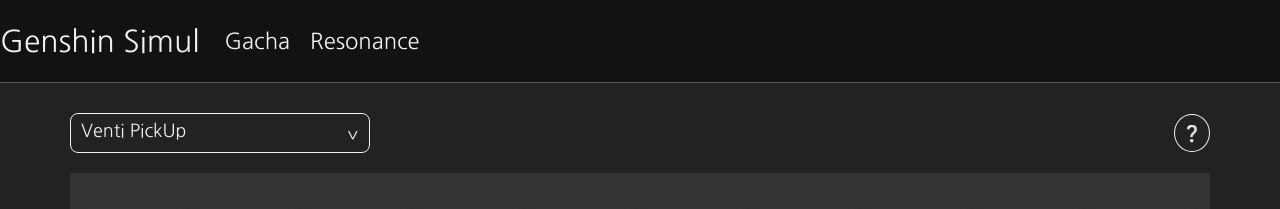
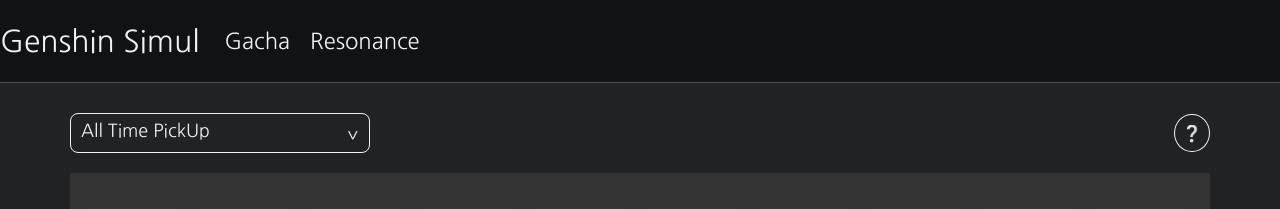
Before and after one commit to lumyjuwon/genshin, a React (Create React App) app: page /gacha in a window 1280 px wide. Shown: the top 209 px of the page. Built offline with nearby package versions, Linux system fonts and the light colour scheme.

Commit message:
change default pickup for test

```diff
--- a/src/pages/gacha_screen/GachaBanner.tsx
+++ b/src/pages/gacha_screen/GachaBanner.tsx
@@ -76,7 +76,7 @@
   onClick: Function;
 }
 
-let selectedPickUp: string = "Venti PickUp";
+let selectedPickUp: string = "All Time PickUp";
 
 export function GachaBanner(props: Props) {
 
```
